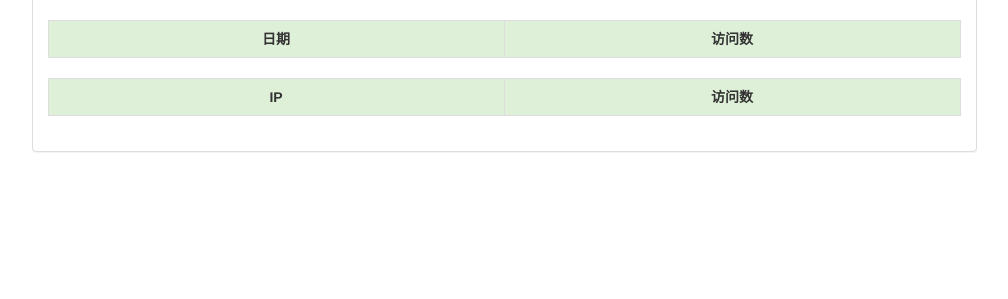
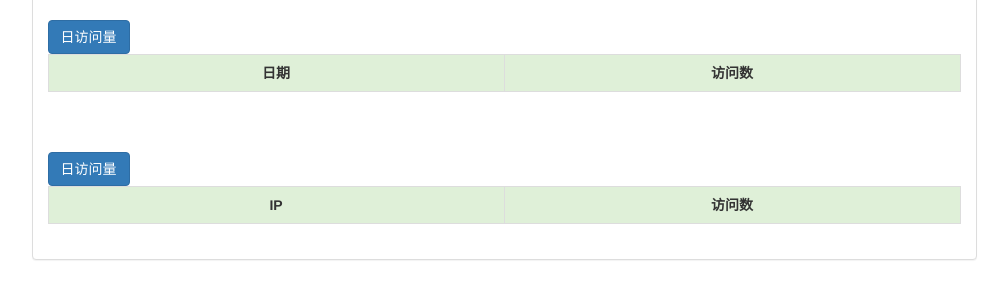
Before and after one commit to lukaiqi/mysite, a Django app: template visit/templates/visit/count_show.html in a window 1280 px wide. Shown: the part 185-484 px from the top of the page, without its empty margins (136-1144 px from the left). Run offline with Django 3.2, Linux system fonts and the light colour scheme; the template is opened without the code that fills it, so the values that code supplies are empty; parts of the project's set-up code (start-up, migrations or seed data) failed here and were passed over; some libraries are stand-ins or nearby versions.

Commit message:
访问量显示折叠

```diff
--- a/mysite/views.py
+++ b/mysite/views.py
@@ -5,6 +5,7 @@ from django.utils import timezone
 from django.db.models import Sum
 from django.core.cache import cache
 from django.db.models import Count
+from django.views.decorators.cache import cache_page
 from read_statistics.utils import get_seven_days_read_data, \
     get_today_hot_data
 from blog.models import Blog, BlogType
@@ -33,6 +34,7 @@ def get_30_days_hot_blogs():
     return blogs[:7]
 
 
+@cache_page(30)
 def home(request):
     Statistics.count(request)
     blog_content_type = ContentType.objects.get_for_model(Blog)
--- a/visit/templates/visit/count_show.html
+++ b/visit/templates/visit/count_show.html
@@ -26,6 +26,11 @@
                                 </tr>
                             {% endfor %}
                         </table>
+                        <button type="button" class="btn btn-primary" data-toggle="collapse"
+                                data-target="#day">
+                            日访问量
+                        </button>
+                        <div id="day" class="collapse in">
                             <table class="table table-bordered" style="table-layout: fixed">
                                 <tr class="success">
                                     <th>日期</th>
@@ -39,6 +44,13 @@
                                     </tr>
                                 {% endfor %}
                             </table>
+                        </div>
+                        <br><br>
+                        <button type="button" class="btn btn-primary" data-toggle="collapse"
+                                data-target="#ip">
+                            日访问量
+                        </button>
+                        <div id="ip" class="collapse in">
                             <table class="table table-bordered" style="table-layout: fixed">
                                 <tr class="success">
                                     <th>IP</th>
@@ -56,4 +68,5 @@
                 </div>
             </div>
         </div>
+    </div>
 {% endblock %}
```
Lines whose indentation alone changed are shown as unchanged.
